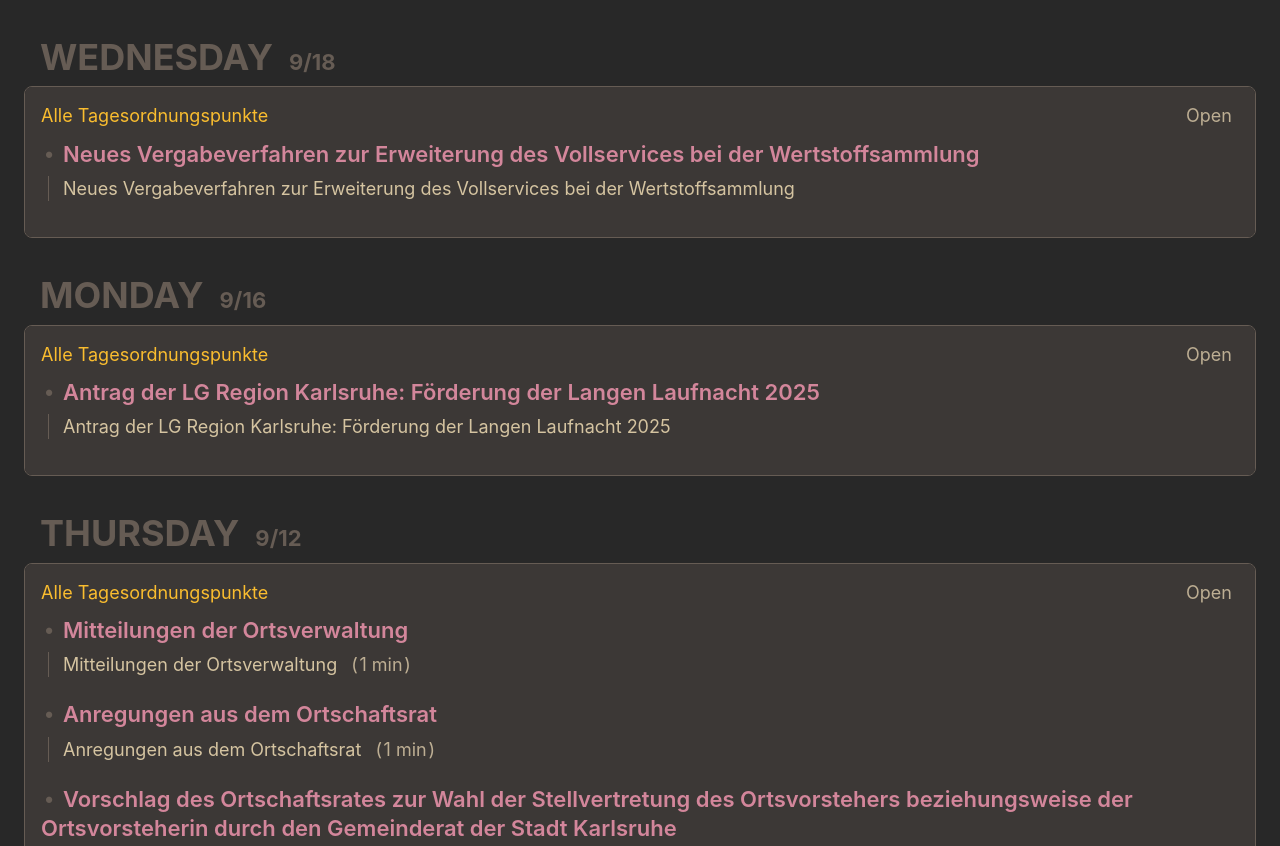
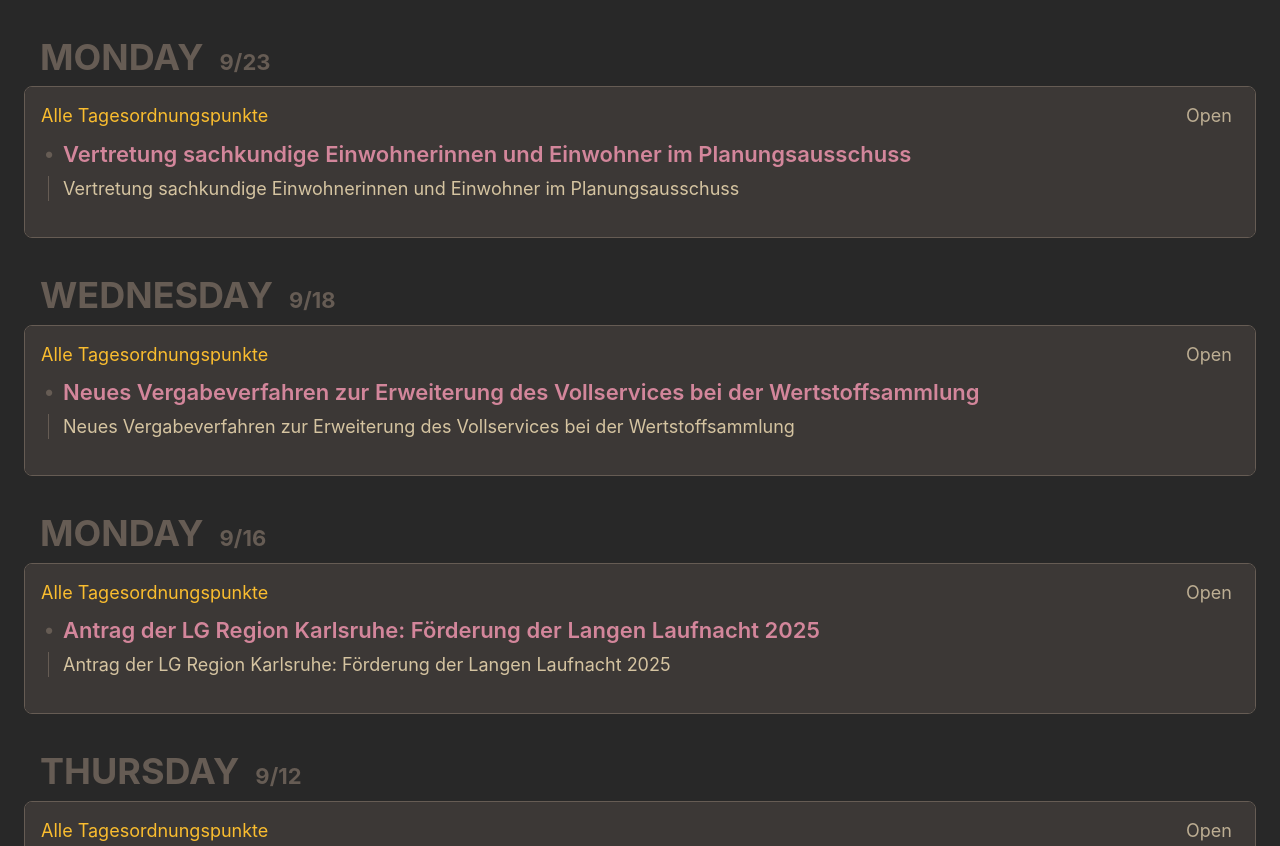
Before and after one commit to maxliesegang/karlsruhe-oparl-syndication-reader, a plain HTML site: page index.html in a window 1280 px wide. Shown: the top 846 px of the page. Drawn offline with Linux system fonts and the light colour scheme.

Commit message:
deploy: 2518d4c64e6b2039d204e54bcfd116b88da56636

```diff
--- a/index.html
+++ b/index.html
@@ -15,6 +15,51 @@
 
   <body>
     <!-- %after-body-begin.html% -->
+      <section class="daily-content js-toggle-accordions-scope">
+        <h2 class="daily-heading">
+          <button
+            class="daily-heading-toggle"
+            data-action="toggle-accordions"
+            title="Click to toggle the day, Ctrl + click to toggle all."
+          >
+            <time class="daily-heading-toggle__weekday js-offset-weekday" data-offset-date=2024-09-23 datetime="2024-09-23T09:57:50.000Z">2024-09-23</time>
+            <time class="daily-heading-toggle__date js-offset-date" data-offset-date=2024-09-23 datetime="2024-09-23T09:57:50.000Z"></time>
+          </button>
+        </h2>
+        <ul class="sources card">
+            <li class="card__section">
+              <section class="js-toggle-accordions-scope">
+                <h3 class="source-heading">
+                  <button
+                    class="source-heading__name"
+                    data-action="toggle-accordions"
+                    title="Click to toggle the source, Ctrl + click to toggle all."
+                  >Alle Tagesordnungspunkte</button>
+                  <a class="source-heading__link" href="http://localhost:8080/">Open</a>
+                </h3>
+                <section class="articles-per-source">
+                    <article>
+                      <details
+                        class="article-expander"
+                        data-action="toggle-native-accordion"
+                        data-accordion-key="https://sitzungskalender.karlsruhe.de/db/ratsinformation/termin-9531#top10.14"
+                        open
+                      >
+                        <summary class="article-expander__title">Vertretung sachkundige Einwohnerinnen und Einwohner im Planungsausschuss</summary>
+                        <a class="article-summary-link article-summary-box-outer" href="https://sitzungskalender.karlsruhe.de/db/ratsinformation/termin-9531#top10.14">
+                          <div class="article-summary-box-inner media-object">
+                            <span class="media-object__text">
+                              <span>Vertretung sachkundige Einwohnerinnen und Einwohner im Planungsausschuss</span>
+                            </span>
+                          </div>
+                        </a>
+                      </details>
+                    </article>
+                </section>
+              </section>
+            </li>
+        </ul>
+      </section>
       <section class="daily-content js-toggle-accordions-scope">
         <h2 class="daily-heading">
           <button
@@ -1197,8 +1242,8 @@
       </section>
 
     <footer>
-      <a class="footer-link" href="https://github.com/maxliesegang/karlsruhe-oparl-syndication-reader/actions/runs/10987155414">
-        <time id="build-timestamp" datetime="2024-09-23T03:26:22.644Z">2024-09-23T03:26:22.644Z</time>
+      <a class="footer-link" href="https://github.com/maxliesegang/karlsruhe-oparl-syndication-reader/actions/runs/11006418778">
+        <time id="build-timestamp" datetime="2024-09-24T03:26:43.214Z">2024-09-24T03:26:43.214Z</time>
       </a>
       <a class="footer-link" href="https://github.com/osmoscraft/osmosfeed">osmosfeed 1.15.1</a>
     </footer>
```
Also changed, not shown: cache.json (+10 -0 lines), 1 other file.
